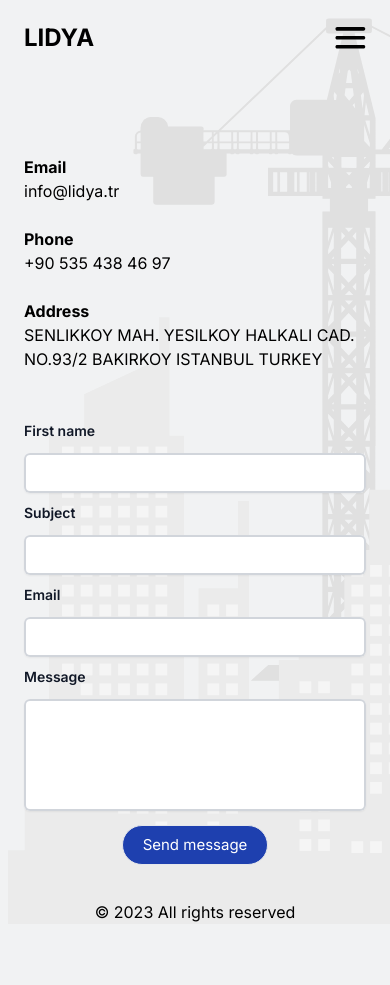
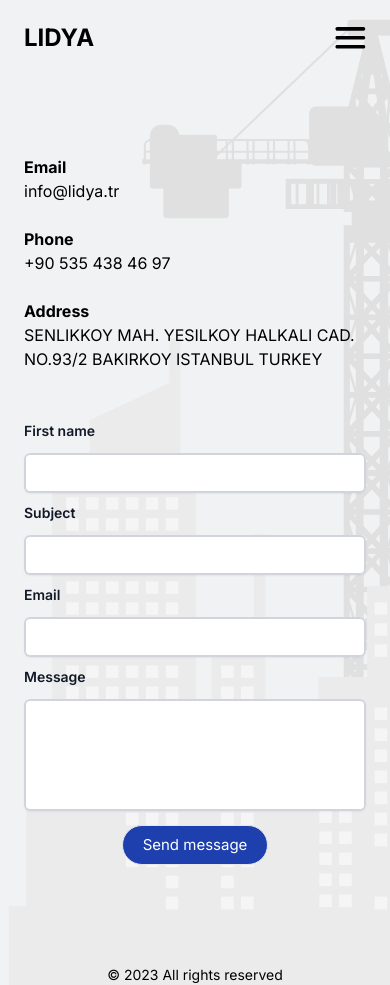
Before and after one commit to DavitAndzavelidze/lidya, a Next.js app: page /contact in a window 390 px wide. Before the commit the page ends 924 px from the top, so only its background shows below. Built offline with nearby package versions, Linux system fonts and the light colour scheme.

Commit message:
fix contact page and footer in mobile view

```diff
--- a/app/contact/page.tsx
+++ b/app/contact/page.tsx
@@ -7,7 +7,7 @@ import { rightToLeft, leftToRight } from "@/utils/motion";
 
 const Contact = () => {
   return (
-    <div className="pt-[4rem] md:pt-0 flexCenter lg:justify-between flex flex-col lg:flex-row h-screen lg:max-container">
+    <div className="my-[2rem] md:pt-0 flexCenter lg:justify-between flex flex-col lg:flex-row h-screen lg:max-container ">
       <motion.div
         variants={leftToRight}
         initial="hidden"
--- a/components/Footer.tsx
+++ b/components/Footer.tsx
@@ -3,7 +3,7 @@ import React from "react";
 const Footer = () => {
   return (
     <div className="max-container flexCenter">
-      <div>&copy; 2023 All rights reserved</div>
+      <p className="text-[14px]">&copy; 2023 All rights reserved</p>
     </div>
   );
 };
```
